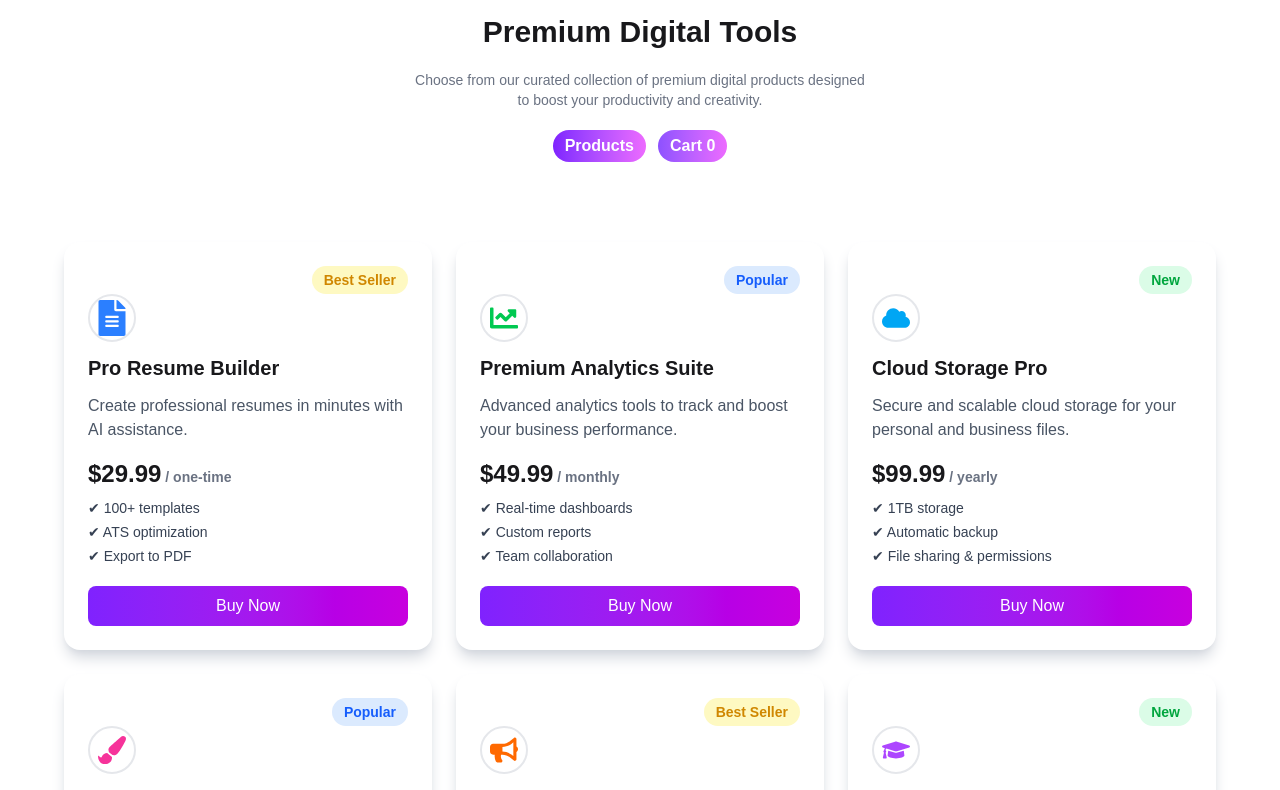
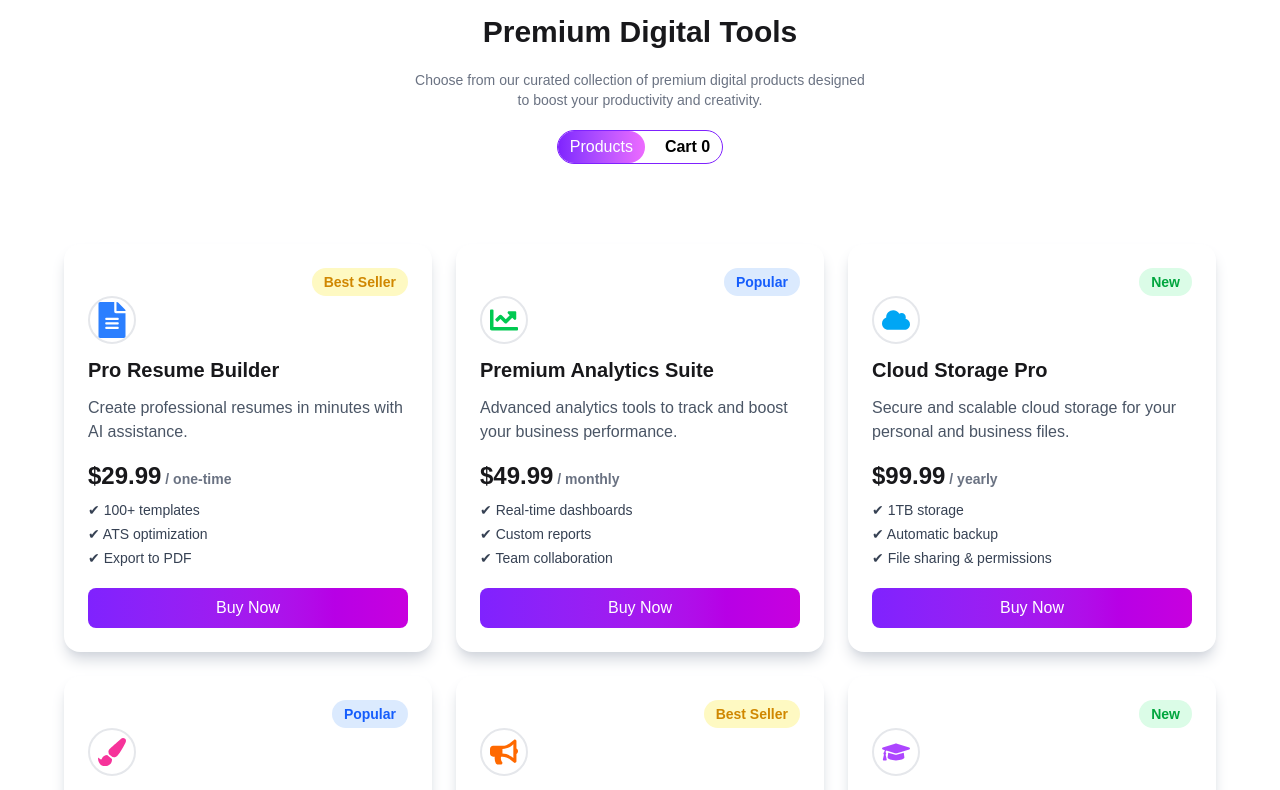
Before and after one commit to rashidulislamg71/digtools-platform, a React (Vite) app: page / in a window 1280 px wide. Shown: the part 1000-1790 px from the top of the page. Built offline with nearby package versions, Linux system fonts and the light colour scheme.

Commit message:
product and cart btn state add and toogle

```diff
--- a/src/App.jsx
+++ b/src/App.jsx
@@ -1,4 +1,4 @@
-import React, { Suspense } from "react";
+import React, { Suspense, useState } from "react";
 import "./App.css";
 import NavBar from "./components/NavBar/NavBar";
 import Stats from "./components/status/Stats";
@@ -9,6 +9,7 @@ import Pricing from "./components/Pricing/Pricing";
 import WorkFlow from "./components/WorkFlowSection/WorkFlow";
 import Footer from "./components/Footer/Footer";
 import Banner from "./components/HeroBanner/Banner.jsx";
+import Cart from "./components/Cart/Cart.jsx";
 
 const productsData = async () => {
   try {
@@ -39,6 +40,8 @@ const pricingData = async () => {
 };
 
 function App() {
+const [active, setActive] = useState('products');
+
   const promiseProducts = productsData();
   const promisePricing = pricingData();
   return (
@@ -55,7 +58,7 @@ function App() {
         </section>
 
         <section>
-          <ProductsSectionTitle />
+          <ProductsSectionTitle active ={active} setActive ={setActive} />
         </section>
         <section>
           <Suspense
--- a/src/components/Footer/Footer.jsx
+++ b/src/components/Footer/Footer.jsx
@@ -4,7 +4,7 @@ import React from 'react'
 import Logo from '../../utils/Logo.jsx'
 import { FaFacebookSquare, FaLinkedin, FaTwitterSquare } from 'react-icons/fa'
 
-const footerLinkTitleStyle = "text-lg font-semibold mb-4 text-white border-b-2 border-violet-500 w-fit"
+const footerLinkTitleStyle = "text-lg font-semibold mb-4 text-white"
 
 const footerLinkStyle = "text-gray-400 hover:text-white transition-colors duration-300 text-sm block"
 
--- a/src/components/ProductsBtn/ProductsBtn.jsx
+++ b/src/components/ProductsBtn/ProductsBtn.jsx
@@ -1,14 +1,16 @@
 import React from "react";
 
-function ProductsBtn() {
+function ProductsBtn({ active, setActive }) {
+
+  const btnActiveStyles = `bg-linear-to-r from-violet-600 to-fuchsia-400 text-white rounded-full py-1 px-3 `;
+  const btnCommonStyles = `text-black cursor-pointer font-semibold transition duration-300 hover:text-violet-500  `
+
   return (
-    <div className="flex gap-3">
-      <button className="bg-linear-to-r from-violet-600
-       to-fuchsia-400 rounded-3xl text-white py-1 px-3 cursor-pointer font-semibold">
+    <div className="flex gap-2 border rounded-full border-violet-600  ">
+      <button onClick={() => setActive("products")} className={`px-3 ${active === "products" ? btnActiveStyles : btnCommonStyles}`}>
         Products
       </button>
-      <button className="bg-linear-to-r from-violet-500
-       to-fuchsia-400 rounded-3xl text-white py-1 px-3 cursor-pointer font-semibold">
+      <button onClick={() => setActive("cart")} className={`px-3 ${active === "cart" ? btnActiveStyles : btnCommonStyles}`}>
         Cart 0
       </button>
     </div>
--- a/src/components/ProductsSectionTitleAndBtn/ProductsSectionTitle.jsx
+++ b/src/components/ProductsSectionTitleAndBtn/ProductsSectionTitle.jsx
@@ -1,7 +1,7 @@
 import React from "react";
 import ProductsBtn from "../ProductsBtn/ProductsBtn";
 
-function ProductsSectionTitle() {
+function ProductsSectionTitle( {active, setActive }) {
   return (
     <div>
       <div className="flex flex-col gap-4 md:gap-5 items-center justify-center py-5 px-5 text-center">
@@ -12,7 +12,7 @@ function ProductsSectionTitle() {
           Choose from our curated collection of premium digital products
           designed to boost your productivity and creativity.
         </p>
-        <ProductsBtn />
+        <ProductsBtn active ={active} setActive = {setActive} />
       </div>
     </div>
   );
```
